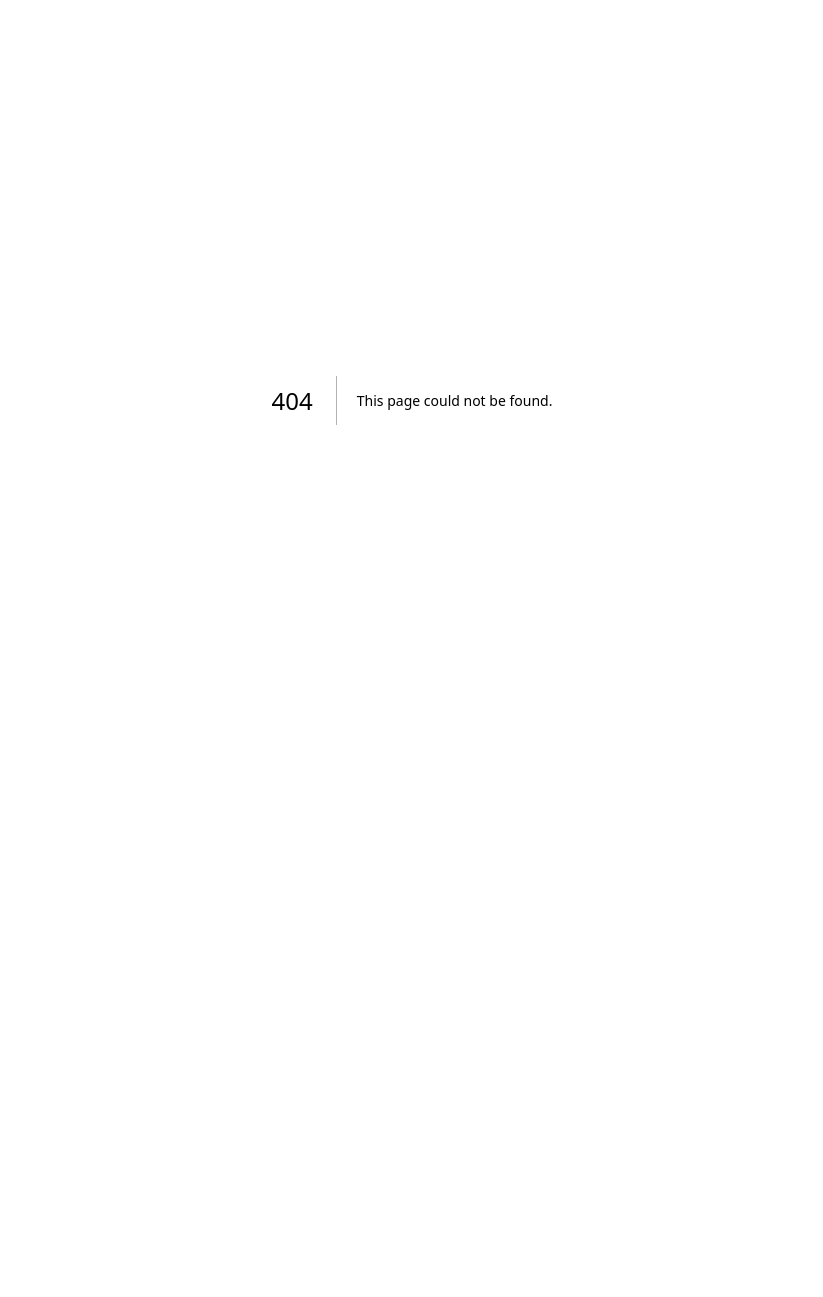
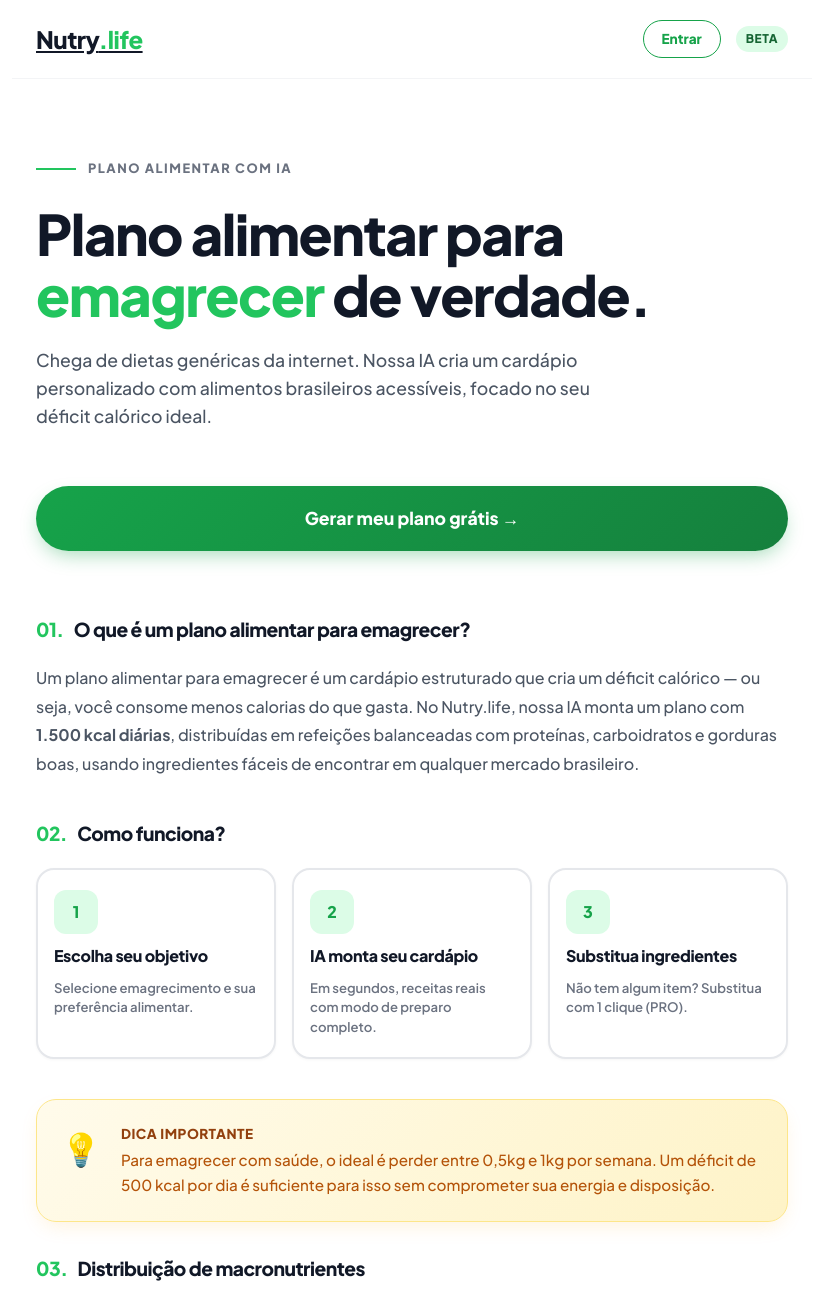
Before and after one commit to elevanceseguros/Nutri, a Next.js app: page /plano-alimentar-para-emagrecer in a window 1280 px wide. Before the commit this address had no page. Shown: the top 1297 px of the page, without its empty margins (228-1051 px from the left). Before the commit the page ends 800 px from the top, so only its background shows below. Built offline with nearby package versions, Linux system fonts and the light colour scheme.

Commit message:
Add page for personalized weight loss meal plan

```diff
--- /dev/null
+++ b/src/app/plano-alimentar-para-emagrecer/page.tsx
@@ -0,0 +1,176 @@
+import type { Metadata } from "next";
+import Link from "next/link";
+import styles from "../page.module.css";
+
+export const metadata: Metadata = {
+  title: "Plano Alimentar para Emagrecer — Nutry.life",
+  description: "Crie seu plano alimentar personalizado para emagrecer com IA. Receitas brasileiras reais, modo de preparo e substituição de ingredientes. Grátis.",
+  keywords: "plano alimentar para emagrecer, cardápio para emagrecer, dieta para emagrecer, cardápio saudável emagrecer",
+  openGraph: {
+    title: "Plano Alimentar para Emagrecer — Nutry.life",
+    description: "Monte seu cardápio personalizado para emagrecer em segundos com IA.",
+    url: "https://nutry.life/plano-alimentar-para-emagrecer",
+  },
+};
+
+export default function PlanoEmagrecer() {
+  return (
+    <>
+      <header className={styles.header}>
+        <Link href="/" className={styles.logo}>Nutry<span className={styles.logoAccent}>.life</span></Link>
+        <div style={{ display: 'flex', gap: '15px', alignItems: 'center' }}>
+          <Link href="/login" className={styles.btnEntrar}>Entrar</Link>
+          <div className={styles.badge}>Beta</div>
+        </div>
+      </header>
+
+      <main className={styles.main}>
+        <div className="fade-up">
+
+          {/* Hero */}
+          <div className={styles.heroEyebrow}>
+            <div className={styles.heroLine} />
+            <span className={styles.heroEyebrowText}>Plano Alimentar com IA</span>
+          </div>
+          <h1 className={styles.heroTitle}>
+            Plano alimentar para <em className={styles.heroEm}>emagrecer</em> de verdade.
+          </h1>
+          <p className={styles.heroSub}>
+            Chega de dietas genéricas da internet. Nossa IA cria um cardápio personalizado com alimentos brasileiros acessíveis, focado no seu déficit calórico ideal.
+          </p>
+          <Link href="/" className={styles.btnPrimary} style={{ display: 'block', textAlign: 'center', textDecoration: 'none', marginBottom: '4rem' }}>
+            Gerar meu plano grátis →
+          </Link>
+
+          {/* O que é */}
+          <div className={styles.qBlock}>
+            <div className={styles.qLabelRow}>
+              <span className={styles.qNum}>01.</span>
+              <span className={styles.qLabel}>O que é um plano alimentar para emagrecer?</span>
+            </div>
+            <p style={{ color: '#4b5563', lineHeight: 1.8, fontSize: '1rem', fontWeight: 500 }}>
+              Um plano alimentar para emagrecer é um cardápio estruturado que cria um déficit calórico — ou seja, você consome menos calorias do que gasta. No Nutry.life, nossa IA monta um plano com <strong>1.500 kcal diárias</strong>, distribuídas em refeições balanceadas com proteínas, carboidratos e gorduras boas, usando ingredientes fáceis de encontrar em qualquer mercado brasileiro.
+            </p>
+          </div>
+
+          {/* Como funciona */}
+          <div className={styles.qBlock}>
+            <div className={styles.qLabelRow}>
+              <span className={styles.qNum}>02.</span>
+              <span className={styles.qLabel}>Como funciona?</span>
+            </div>
+            <div className={styles.qGrid}>
+              {[
+                { num: "1", title: "Escolha seu objetivo", desc: "Selecione emagrecimento e sua preferência alimentar." },
+                { num: "2", title: "IA monta seu cardápio", desc: "Em segundos, receitas reais com modo de preparo completo." },
+                { num: "3", title: "Substitua ingredientes", desc: "Não tem algum item? Substitua com 1 clique (PRO)." },
+              ].map((item) => (
+                <div key={item.num} className={styles.qBtn} style={{ cursor: 'default' }}>
+                  <span className={styles.qBtnIcon} style={{ background: '#dcfce7', color: '#16a34a', fontWeight: 800, fontSize: '1rem' }}>{item.num}</span>
+                  <span className={styles.qBtnLabel}>{item.title}</span>
+                  <span className={styles.qBtnSub}>{item.desc}</span>
+                </div>
+              ))}
+            </div>
+          </div>
+
+          {/* Dica */}
+          <div className={styles.tipCard}>
+            <div className={styles.tipIcon}>💡</div>
+            <div>
+              <div className={styles.tipTitle}>Dica importante</div>
+              <div className={styles.tipText}>
+                Para emagrecer com saúde, o ideal é perder entre 0,5kg e 1kg por semana. Um déficit de 500 kcal por dia é suficiente para isso sem comprometer sua energia e disposição.
+              </div>
+            </div>
+          </div>
+
+          {/* Macros */}
+          <div className={styles.qBlock}>
+            <div className={styles.qLabelRow}>
+              <span className={styles.qNum}>03.</span>
+              <span className={styles.qLabel}>Distribuição de macronutrientes</span>
+            </div>
+            <div className={styles.macrosCard}>
+              {[
+                { val: "1500", lbl: "kcal" },
+                { val: "130g", lbl: "proteína" },
+                { val: "140g", lbl: "carbs" },
+                { val: "50g", lbl: "gorduras" },
+              ].map((m) => (
+                <div key={m.lbl} className={styles.macroItem}>
+                  <span className={styles.macroVal}>{m.val}</span>
+                  <span className={styles.macroLbl}>{m.lbl}</span>
+                </div>
+              ))}
+            </div>
+          </div>
+
+          {/* FAQ */}
+          <div className={styles.qBlock}>
+            <div className={styles.qLabelRow}>
+              <span className={styles.qNum}>04.</span>
+              <span className={styles.qLabel}>Perguntas frequentes</span>
+            </div>
+            <div style={{ display: 'flex', flexDirection: 'column', gap: '1rem' }}>
+              {[
+                {
+                  q: "Preciso pagar para usar?",
+                  a: "Não! Você pode gerar 1 plano alimentar por dia gratuitamente. O plano PRO libera planos ilimitados e substituição de ingredientes."
+                },
+                {
+                  q: "Os alimentos são acessíveis?",
+                  a: "Sim! Nossa IA é instruída a usar apenas alimentos brasileiros fáceis de encontrar em mercados comuns, sem ingredientes importados ou caros."
+                },
+                {
+                  q: "Posso usar se for vegetariano ou vegano?",
+                  a: "Com certeza! Na hora de gerar o plano, você escolhe sua preferência alimentar: onívoro, vegetariano, vegano ou low carb."
+                },
+                {
+                  q: "Quantas refeições posso incluir?",
+                  a: "Você escolhe de 1 a 5 refeições por dia, desde jejum intermitente até refeições a cada 3 horas."
+                },
+              ].map((faq, i) => (
+                <div key={i} style={{ background: 'white', border: '1px solid #e5e7eb', borderRadius: '16px', padding: '1.25rem 1.5rem', boxShadow: '0 1px 4px rgba(0,0,0,0.04)' }}>
+                  <div style={{ fontWeight: 800, color: '#111827', marginBottom: '6px', fontSize: '1rem' }}>❓ {faq.q}</div>
+                  <div style={{ color: '#6b7280', fontSize: '0.95rem', lineHeight: 1.6, fontWeight: 500 }}>{faq.a}</div>
+                </div>
+              ))}
+            </div>
+          </div>
+
+          {/* CTA final */}
+          <div className={styles.premiumBanner} style={{ textAlign: 'center' }}>
+            <div className={styles.premiumBadgeTop}>✦ GRÁTIS PARA COMEÇAR</div>
+            <div className={styles.premiumHeader}>
+              <h2>Pronto para começar?</h2>
+              <p>Gere seu primeiro plano alimentar para emagrecer agora, sem cadastro.</p>
+            </div>
+            <Link href="/" className={styles.premiumBtn} style={{ textDecoration: 'none', display: 'block' }}>
+              Gerar meu plano grátis →
+            </Link>
+            <p className={styles.premiumFootnote}>Sem cadastro. Sem cartão. 100% grátis.</p>
+          </div>
+
+        </div>
+      </main>
+
+      {/* Schema FAQ */}
+      <script
+        type="application/ld+json"
+        dangerouslySetInnerHTML={{
+          __html: JSON.stringify({
+            "@context": "https://schema.org",
+            "@type": "FAQPage",
+            "mainEntity": [
+              { "@type": "Question", "name": "Preciso pagar para usar o Nutry.life?", "acceptedAnswer": { "@type": "Answer", "text": "Não! Você pode gerar 1 plano alimentar por dia gratuitamente." } },
+              { "@type": "Question", "name": "Os alimentos são acessíveis?", "acceptedAnswer": { "@type": "Answer", "text": "Sim! Nossa IA usa apenas alimentos brasileiros fáceis de encontrar em mercados comuns." } },
+              { "@type": "Question", "name": "Posso usar se for vegetariano ou vegano?", "acceptedAnswer": { "@type": "Answer", "text": "Com certeza! Você escolhe sua preferência alimentar na hora de gerar o plano." } },
+              { "@type": "Question", "name": "Quantas refeições posso incluir?", "acceptedAnswer": { "@type": "Answer", "text": "Você escolhe de 1 a 5 refeições por dia." } },
+            ]
+          })
+        }}
+      />
+    </>
+  );
+}
```
